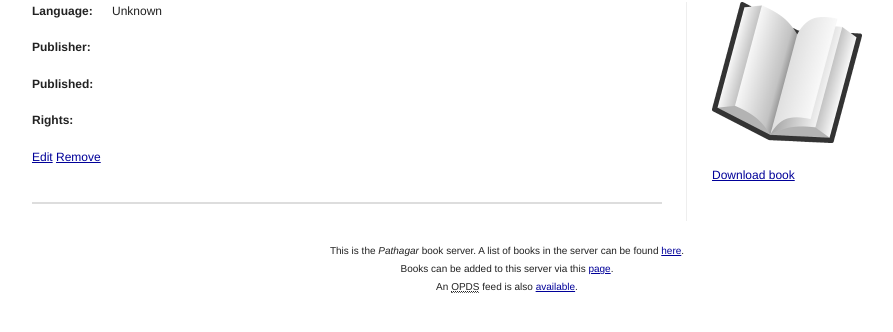
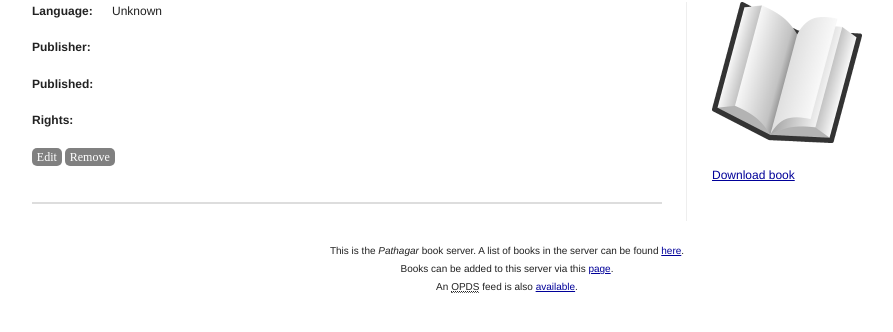
Before and after one commit to PathagarBooks/pathagar, a Django app: template templates/books/book_detail.html in a window 1280 px wide. Shown: the part 173-505 px from the top of the page, without its empty margins (133-1026 px from the left). Run offline with Django 3.2, Linux system fonts and the light colour scheme; the template is opened without the code that fills it, so the values that code supplies are empty; the visitor is signed in with stand-in values (Sample User, id 1); some libraries are stand-ins or nearby versions.

Commit message:
CSS cosmetic

```diff
--- a/static_media/style/style.css
+++ b/static_media/style/style.css
@@ -88,6 +88,9 @@ div.hidden_body {
 }
 
 .bookname a {
+    padding: 0.2em 0.4em;
+    -moz-border-radius: 10px;
+    border-radius: 10px;
     font-weight:normal;
     color:gray;
     line-height:1;
@@ -96,7 +99,28 @@ div.hidden_body {
     font-family: serif;
 }
 
+
+
 .bookname a:hover {
     color: white;
     background: gray;
 }
+
+.button {
+    padding: 0.2em 0.4em;
+    -moz-border-radius: 5px;
+    border-radius: 5px;
+    font-weight:normal;
+    line-height:1;
+    text-decoration: none;
+    font-family: serif;
+    color: white;
+    background: gray;
+}
+
+
+
+.button:hover {
+    color: white;
+    background: #555;
+}
--- a/templates/books/book_detail.html
+++ b/templates/books/book_detail.html
@@ -42,9 +42,9 @@ $(document).ready(function()
 <div class="span-3">{{ book.dc_rights }}</div>
 <hr class="space">
 {% if user.is_authenticated %}
-<div class="span-2">
-<a href="{% url pathagar.books.views.edit_book book.pk %}">Edit</a>
-<a href="{% url pathagar.books.views.remove_book book.pk %}">Remove</a>
+<div class="span-3">
+<a class="button" href="{% url pathagar.books.views.edit_book book.pk %}">Edit</a>
+<a class="button" href="{% url pathagar.books.views.remove_book book.pk %}">Remove</a>
 </div>
 <hr class="space">
 {% endif %}
```
Also changed, not shown: templates/books/book_form.html (+7 -1 lines).
